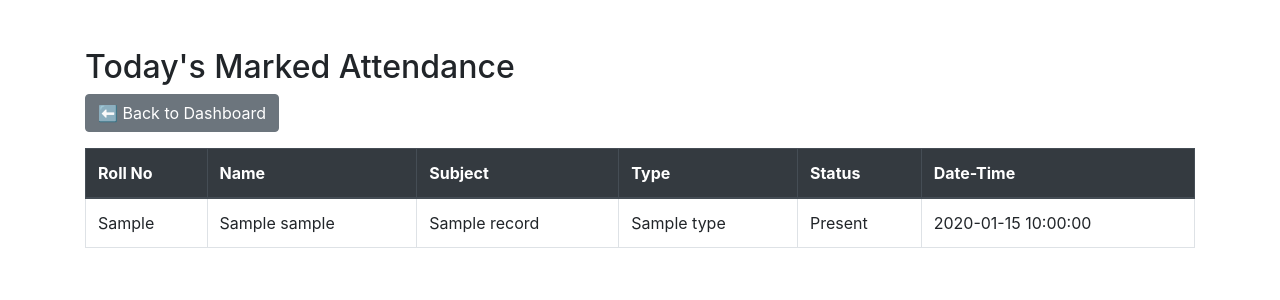
After one commit to aaryawalke/smart_attendance, a Flask app: template templates/today_attendance.html in a window 1280 px wide. The commit adds this page. Shown: the top 300 px of the page. Run offline with Flask 3, Linux system fonts and the light colour scheme; the template is opened without the code that fills it: most values are stand-ins (such as "Sample title", 1, 10 or a date in 2020); some libraries are stand-ins or nearby versions.

Commit message:
New feature changes

```diff
--- a/app.py
+++ b/app.py
@@ -136,8 +136,25 @@ def dashboard():
 def hod_dashboard():
     if session.get("role") != "HOD":
         return redirect("/")
+    class_subject_map = {
+        "SE": [
+            "Software Engineering", "Data Structures and algorithm", "Microprocessor",
+            "Mathematics 3", "Principles of programming languages",
+            "Project based learning", "Code of conductivity"
+        ],
+        "TE": [
+            "Data Science and Big Data Analytics", "Web Technology",
+            "Artificial Intelligence", "Software Modeling and Architecture",
+            "Statistics and Machine Learning"
+        ],
+        "BE": [
+            "High Performance Computing", "Deep Learning", "Natural Language Processing",
+            "Business Intelligence", "Artificial Intelligence for Big Data Analytics"
+        ]
+    }
 
     selected_class = request.form.get("class_name")
+    selected_subject = request.form.get("subject")
 
     students = []
     if selected_class:
@@ -145,7 +162,9 @@ def hod_dashboard():
 
     return render_template("hod_dashboard.html",
                            students=students,
-                           selected_class=selected_class)
+                           selected_class=selected_class,
+                           selected_subject=selected_subject,
+                           class_subject_map=class_subject_map)
 
 @app.route("/mark_attendance", methods=["POST"])
 def mark_attendance():
@@ -159,30 +178,57 @@ def mark_attendance():
     if date == '' and time == '':
         date_time = str(datetime.datetime.now())
     else:
-       date_time = datetime.datetime.strptime(f"{date} {time}", "%Y-%m-%d %H:%M").strftime("%Y-%m-%d %H:%M:%S.%f")
+        date_time = datetime.datetime.strptime(f"{date} {time}", "%Y-%m-%d %H:%M").strftime("%Y-%m-%d %H:%M:%S.%f")
+
+    is_already_marked = supabase.table("attendance").select("*") \
+        .eq("date", date_time) \
+        .eq("class", selected_class).eq("subject", selected_subject).eq("type", selected_type).execute().data
+
+    if not is_already_marked:
+        for student_id in all_ids:
+            status = request.form.get(f"status_{student_id}")
+            student_data = supabase.table("students").select("roll_no").eq("id", int(student_id)).execute().data
+            roll_no = student_data[0]["roll_no"] if student_data else "N/A"
+
+            try:
+                supabase.table("attendance").insert({
+                    "student_id": int(student_id),
+                    "roll_no": roll_no,
+                    "status": status,
+                    "subject": selected_subject,
+                    "type": selected_type,
+                    "class": selected_class,
+                    "date": date_time,
+                    "marked_by": session["user"]
+                }).execute()
+            except Exception as e:
+                flash(f"Error for student ID {student_id}: {str(e)}")
+
+        flash("Attendance marked successfully.", "success")
+    else:
+        flash("Attendance is already marked.", "danger")
+    return redirect("/dashboard")
 
 
-    for student_id in all_ids:
-        status = request.form.get(f"status_{student_id}")
-        student_data = supabase.table("students").select("roll_no").eq("id", int(student_id)).execute().data
-        roll_no = student_data[0]["roll_no"] if student_data else "N/A"
+@app.route("/today_attendance", methods=["POST"])
+def today_attendance():
+    if session.get("role") != "Teacher":
+        return redirect("/")
 
-        try:
-            supabase.table("attendance").insert({
-                "student_id": int(student_id),
-                "roll_no": roll_no,
-                "status": status,
-                "subject": selected_subject,
-                "type": selected_type,
-                "class": selected_class,
-                "date": date_time,
-                "marked_by": session["user"]
-            }).execute()
-        except Exception as e:
-            flash(f"Error for student ID {student_id}: {str(e)}")
+    selected_class = request.form.get("class_name")
 
-    flash("Attendance marked successfully.")
-    return redirect("/dashboard")
+    today = datetime.date.today()
+    today_start = today.strftime("%Y-%m-%d 00:00:00")
+    today_end = today.strftime("%Y-%m-%d 23:59:59")
+
+    attendance_data = supabase.table("attendance").select("*") \
+        .gte("date", today_start).lte("date", today_end) \
+        .eq("marked_by", session["user"]).eq("class", selected_class).execute().data
+
+    students = supabase.table("students").select("roll_no", "name").execute().data
+    student_map = {str(s["roll_no"]): s["name"] for s in students}
+
+    return render_template("today_attendance.html", attendance=attendance_data, student_map=student_map)
 
 @app.route("/summary", methods=["POST"])
 def summary():
--- a/templates/hod_dashboard.html
+++ b/templates/hod_dashboard.html
@@ -60,7 +60,7 @@
 
   <!-- Class Filter Form -->
   <form method="POST" action="/hod_dashboard" class="row g-3 mb-4">
-    <div class="col-md-12">
+    <div class="col-md-6">
       <label for="class_name" class="form-label">Class</label>
       <select name="class_name" class="form-select" required>
         <option value="">-- Select Class --</option>
@@ -68,6 +68,10 @@
         <option value="TE" {% if selected_class == 'TE' %}selected{% endif %}>TE</option>
         <option value="BE" {% if selected_class == 'BE' %}selected{% endif %}>BE</option>
       </select>
+    </div>
+    <div class="col-md-6">
+      <label for="subject" class="form-label">Subject</label>
+      <select name="subject" class="form-select" required><option value="">-- Select Subject --</option></select>
     </div>
     <div class="col-12">
       <button type="submit" class="btn btn-primary w-100">🎯 Filter</button>
--- /dev/null
+++ b/templates/today_attendance.html
@@ -0,0 +1,44 @@
+<!DOCTYPE html>
+<html lang="en">
+<head>
+    <meta charset="UTF-8">
+    <title>Today's Attendance</title>
+    <link rel="stylesheet" href="https://stackpath.bootstrapcdn.com/bootstrap/4.5.2/css/bootstrap.min.css">
+</head>
+<body>
+<div class="container mt-5">
+    <h2>Today's Marked Attendance</h2>
+    <a href="/dashboard" class="btn btn-secondary mb-3">⬅️ Back to Dashboard</a>
+    {% if attendance %}
+    <table class="table table-bordered">
+        <thead class="thead-dark">
+            <tr>
+                <th>Roll No</th>
+                <th>Name</th>
+                <th>Subject</th>
+                <th>Type</th>
+                <th>Status</th>
+                <th>Date-Time</th>
+            </tr>
+        </thead>
+        <tbody>
+            {% for record in attendance %}
+            <tr>
+                <td>{{ record.roll_no }}</td>
+                <td>{{ student_map.get(record.roll_no|string, "Unknown") }}</td>
+                <td>{{ record.subject }}</td>
+                <td>{{ record.type }}</td>
+                <td>{{ record.status }}</td>
+                <td>{{ record.date }}</td>
+            </tr>
+            {% endfor %}
+        </tbody>
+    </table>
+    {% else %}
+    <div class="alert alert-warning" role="alert">
+        No attendance marked today yet.
+    </div>
+    {% endif %}
+</div>
+</body>
+</html>
```
Also changed, not shown: templates/dashboard.html (+12 -5 lines).
